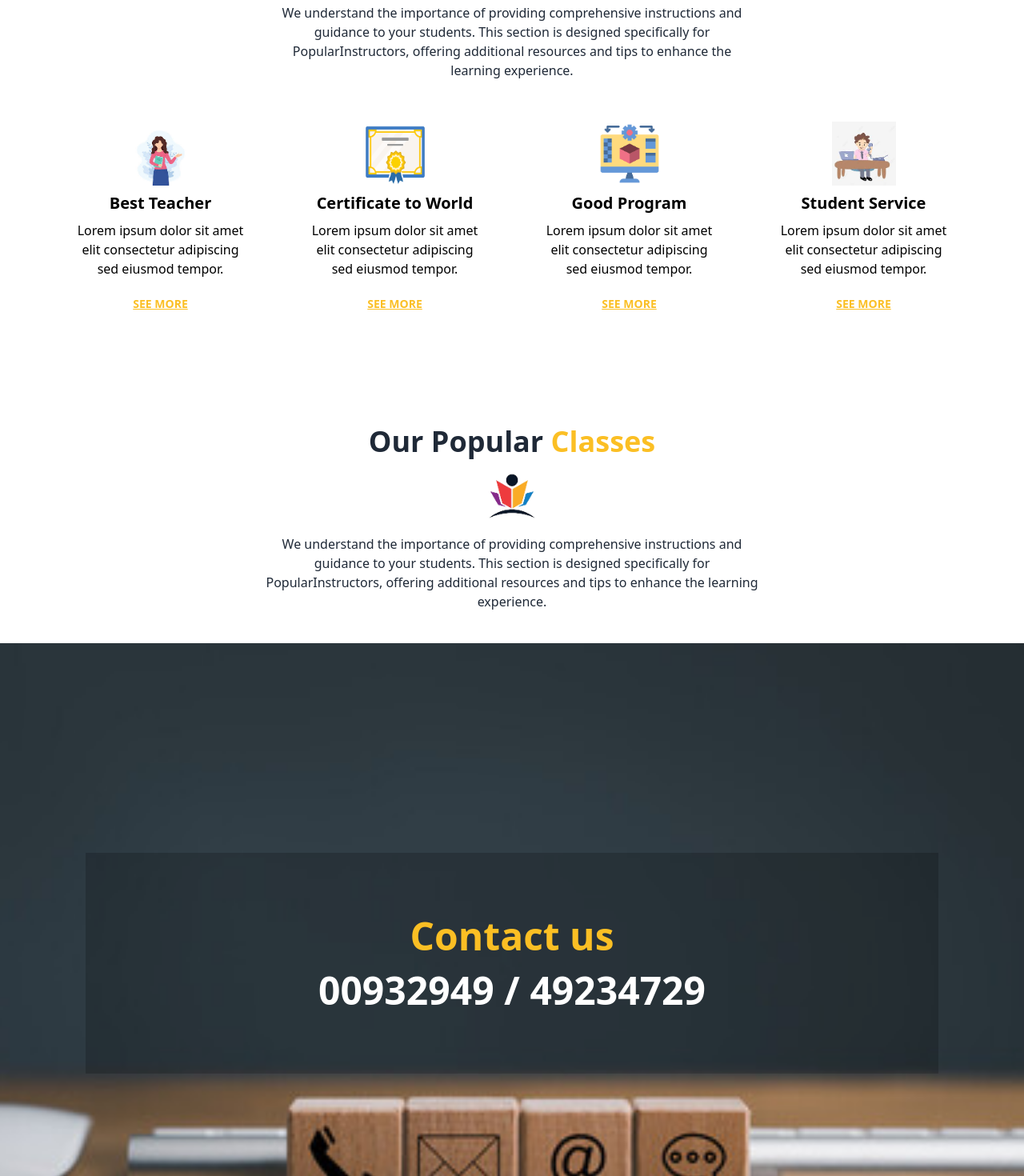
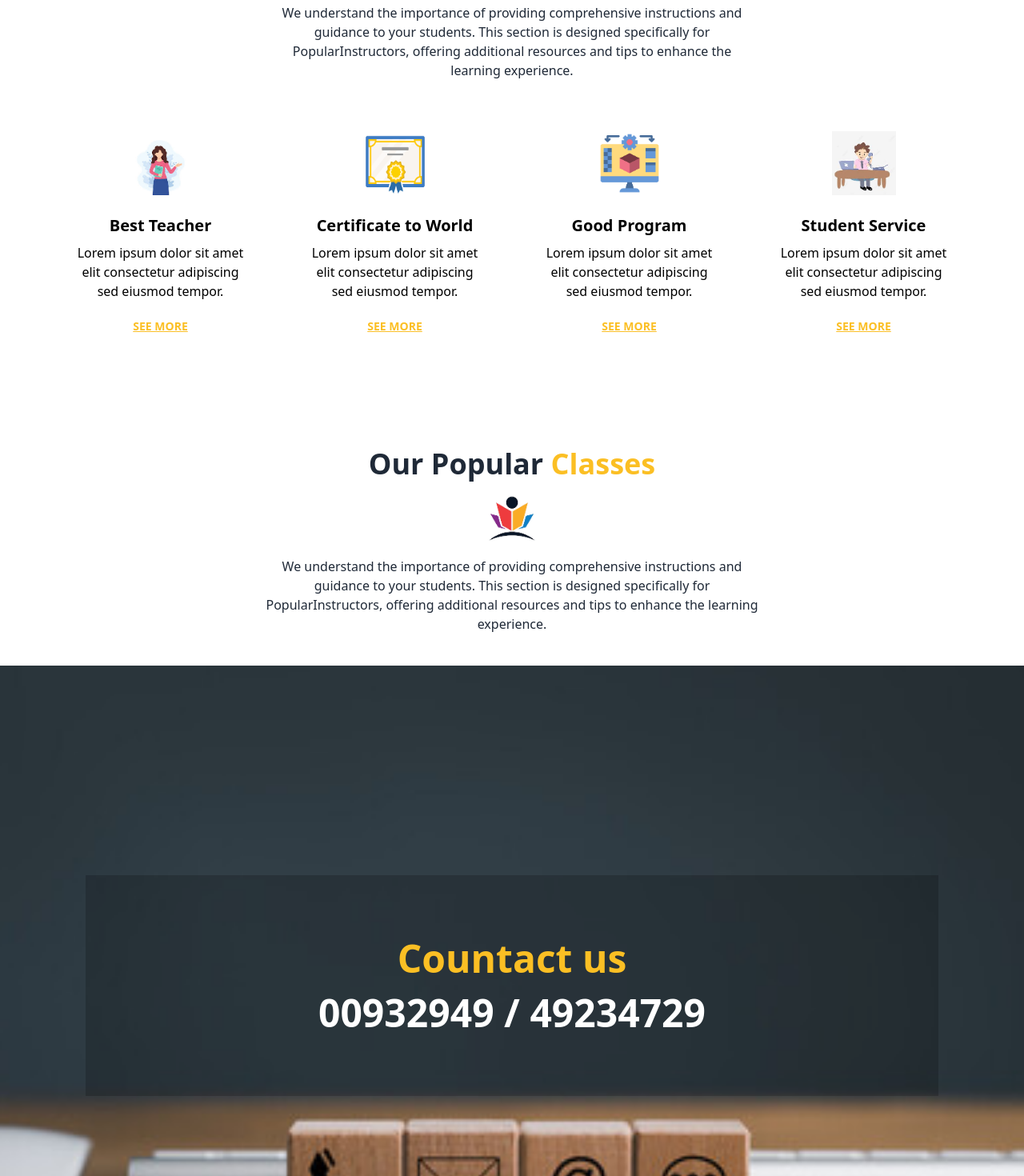
Before and after one commit to HmSani6699/summer-camp-client, a React (Vite) app: page / in a window 1280 px wide. Shown: the part 900-2370 px from the top of the page at 80% size. Built offline with nearby package versions, Linux system fonts and the light colour scheme; no server answers.

Commit message:
uptaate the margin

```diff
--- a/src/Component/SectioneTitle/ContactUs/ContactUs.jsx
+++ b/src/Component/SectioneTitle/ContactUs/ContactUs.jsx
@@ -6,7 +6,7 @@ const ContactUs = () => {
         <div className="hero mt-10 min-h-screen mb-20  bg-fixed" style={{ backgroundImage: `url(${contact})` }}>
             <div className="hero-content text-center py-20 text-neutral-content  bg-[#00000030] w-5/6">
                 <div className=" text-black">
-                    <h1 className="mb-5 text-5xl font-bold text-amber-400">Contact us</h1>
+                    <h1 className="mb-5 text-5xl font-bold text-amber-400">Countact us</h1>
                     <h2 className='text-5xl font-bold text-white'>00932949 / 49234729</h2>
                 </div>
             </div>
--- a/src/Pages/Home/Home/Welcome/Welcome.jsx
+++ b/src/Pages/Home/Home/Welcome/Welcome.jsx
@@ -13,7 +13,7 @@ const Welcome = () => {
             <h2 className="text-4xl font-bold text-center mt-24">Welcome to <span className="text-amber-400">Sadiq</span></h2>
             <SectionTitle subHeadding={`We understand the importance of providing comprehensive instructions and guidance to your students. This section is designed specifically for PopularInstructors, offering additional resources and tips to enhance the learning experience.`}></SectionTitle>
 
-            <div className="grid grid-cols-1 md:grid-cols-3 lg:grid-cols-4 gap-5 mt-5">
+            <div className="grid grid-cols-1 md:grid-cols-3 lg:grid-cols-4 gap-5 mt-8">
 
                     <WelcomeCart image={image4} name='Best Teacher' details='Lorem ipsum dolor sit amet elit consectetur adipiscing sed eiusmod tempor.'></WelcomeCart>
 
--- a/src/Pages/Home/Home/Welcome/WelcomeCart.jsx
+++ b/src/Pages/Home/Home/Welcome/WelcomeCart.jsx
@@ -3,7 +3,7 @@ const WelcomeCart = ({ image, name, details }) => {
     return (
         <div className="card w-full text-black ">
             <div className="card-body items-center text-center">
-                <img className="h-20 w-20" src={image} alt="" />
+                <img className="h-20 w-20 mb-4" src={image} alt="" />
                 <h2 className="card-title">{name}</h2>
                 <p>{details}</p>
                 <div className="">
```
